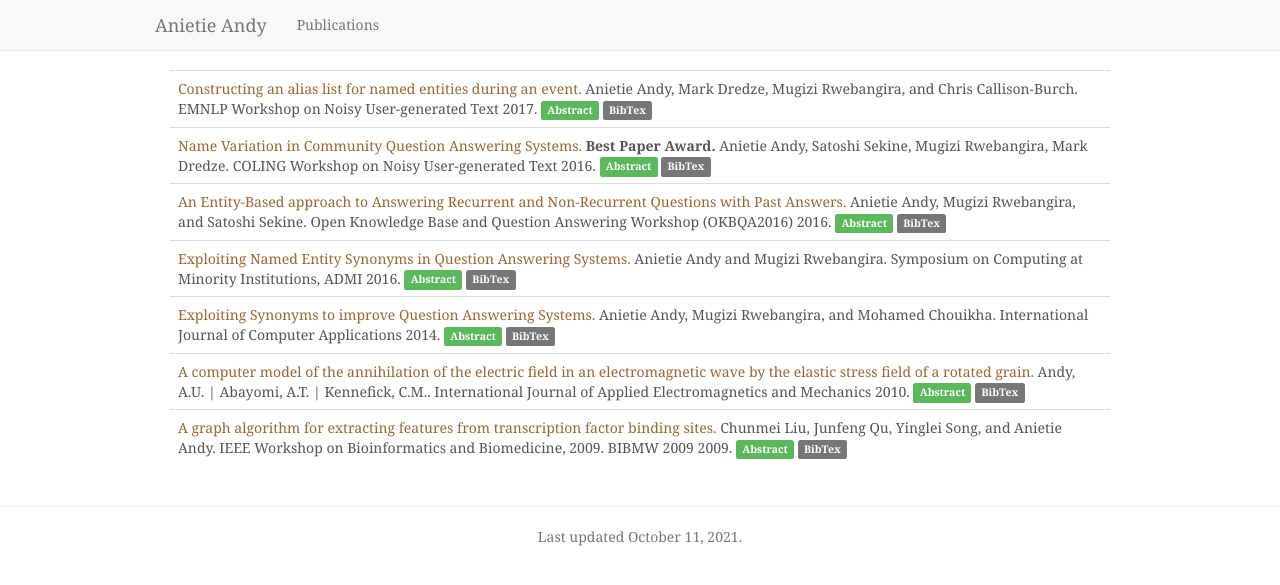
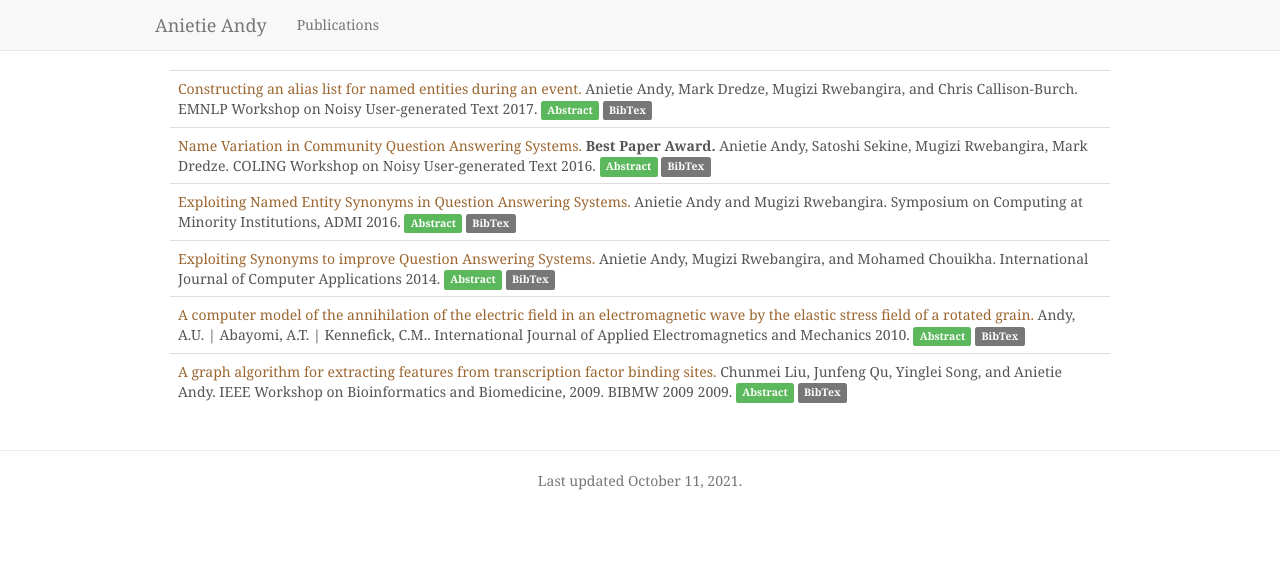
Before and after one commit to anietieandy/anietieandy.github.io, a Jekyll site: the page built from publications.md, in a window 1280 px wide. Shown: the top 585 px of the page. Built offline with Jekyll 4.4.1, drawn with Linux system fonts in a browser that asks for light colours; nearby versions of some CDN libraries; some of the changed lines change nothing that is shown.

Commit message:
Update publications.yaml

```diff
--- a/_data/publications.yaml
+++ b/_data/publications.yaml
@@ -63,25 +63,7 @@
       }
 
 -
-   title: An Entity-Based approach to Answering Recurrent and Non-Recurrent Questions with Past Answers
-   authors: Anietie Andy, Mugizi Rwebangira, and Satoshi Sekine
-   venue: Open Knowledge Base and Question Answering Workshop (OKBQA2016)
-   type: workshop
-   year: 2016
-   url: http://www.anthology.aclweb.org/W/W16/W16-44.pdf#page=51
-   page_count: 5
-   id: entity-based-qa
-   abstract: Community question answering (CQA) systems such as Yahoo! Answers allow registered-users to ask and answer questions in various question categories. However, a significant percentage of asked questions in Yahoo! Answers are unanswered. In this paper, we propose to reduce this percentage by reusing answers to past resolved questions from the site. Specifically, we propose to satisfy unanswered questions in entity rich categories by searching for and reusing the best answers to past resolved questions with shared needs. For unanswered questions that do not have a past resolved question with a shared need, we propose to use the best answer to a past resolved question with similar needs. Our experiments on a Yahoo! Answers dataset shows that our approach retrieves most of the past resolved questions that have shared or similar needs to unanswered questions.
-   bibtex: |
-      @article{andy2016entity,
-      title={An Entity-Based approach to Answering Recurrent and Non-Recurrent Questions with Past Answers},
-      author={Andy, Anietie and Rwebangira, Mugizi and Sekine, Satoshi},
-      journal={OKBQA 2016},
-      pages={39},
-      year={2016}
-      }
 
--
    title: Exploiting Named Entity Synonyms in Question Answering Systems
    authors: Anietie Andy and Mugizi Rwebangira
    venue: Symposium on Computing at Minority Institutions, ADMI
```
